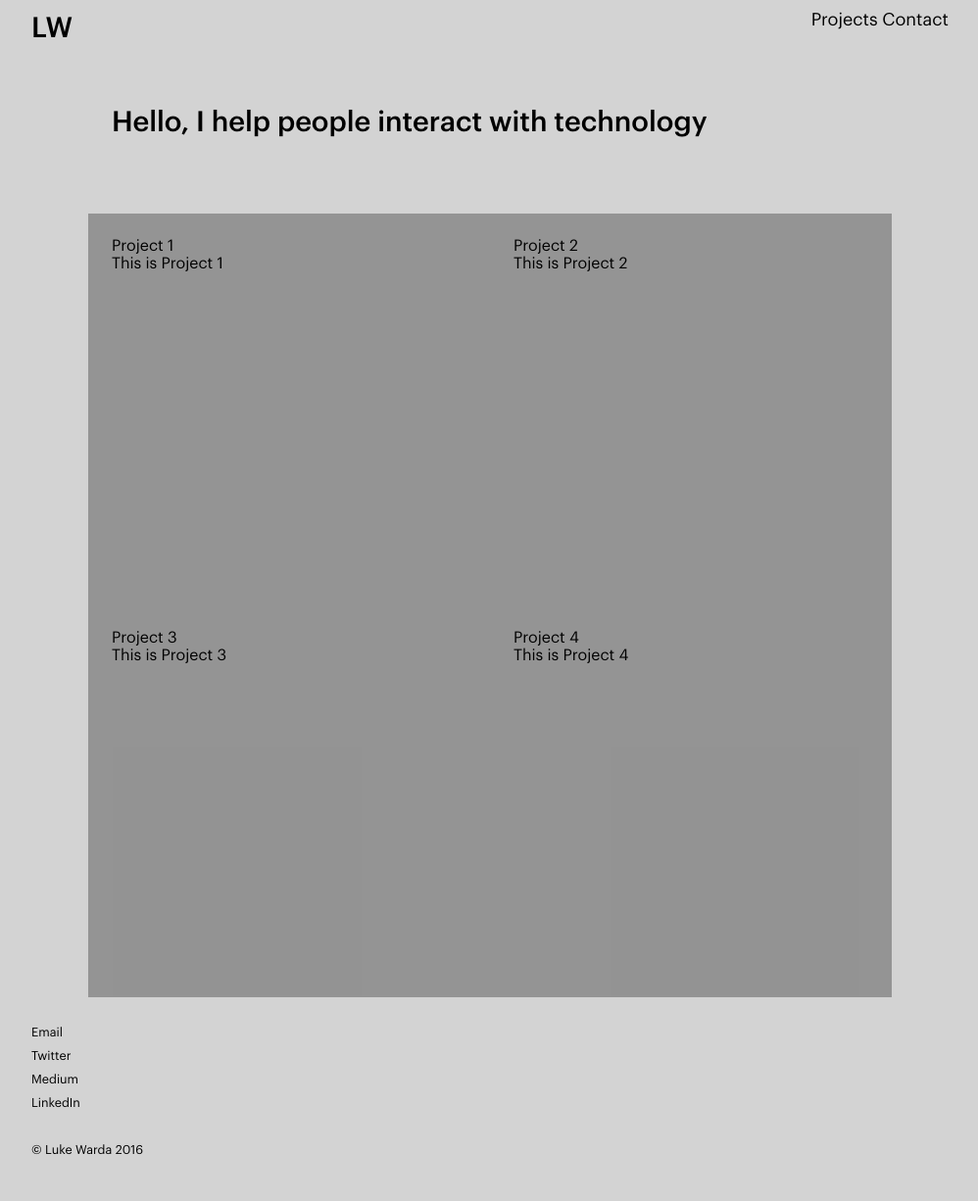
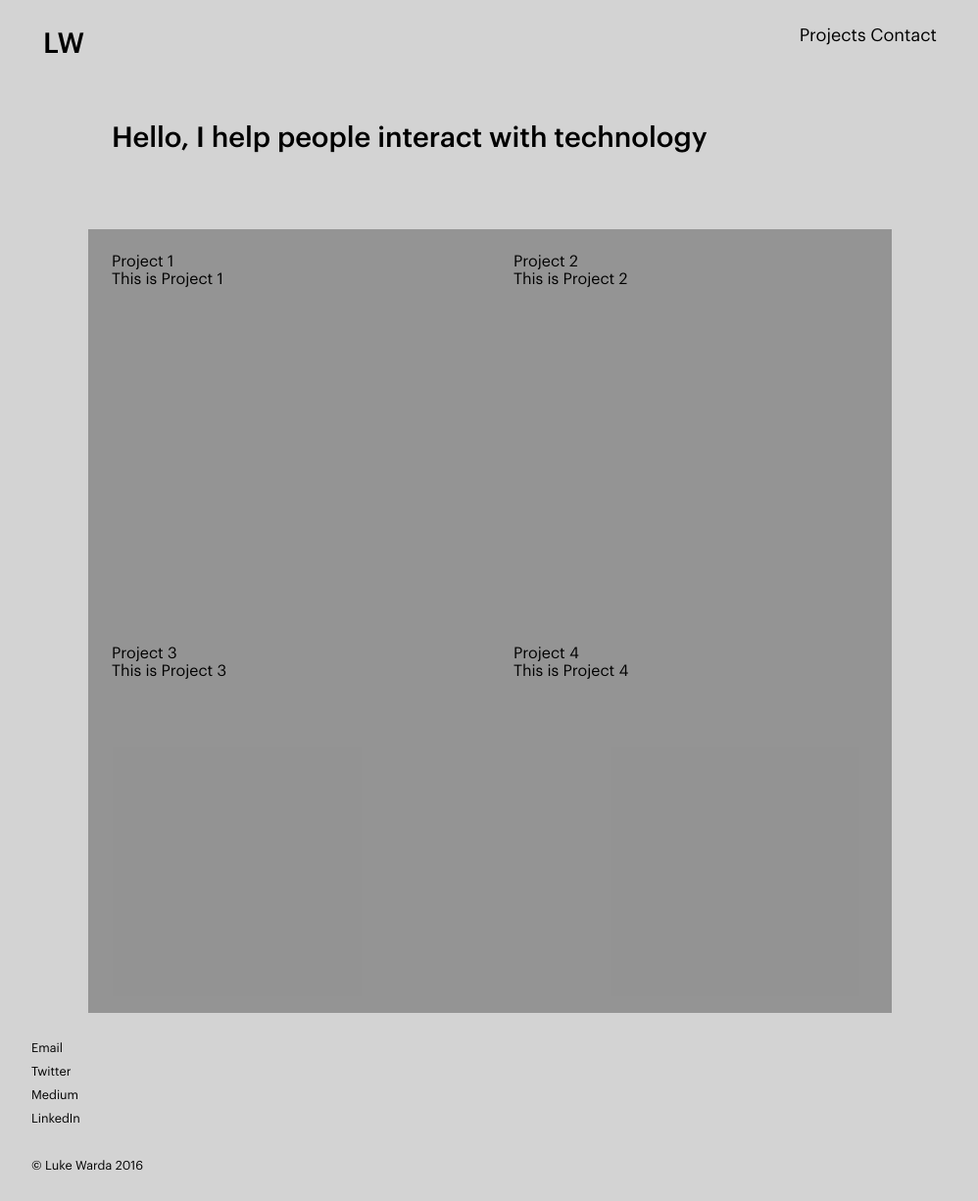
Before and after one commit to calingo/Luke-Warda-Portfolio, a Jekyll site: the page built from index.html, in a window 1280 px wide. Shown: the whole page at 98% size, without its empty margins (140-1138 px from the left). Built offline with Jekyll 4.4.1, drawn with Linux system fonts in a browser that asks for light colours.

Commit message:
cleaned up margins on body

```diff
--- a/_includes/css/common.css
+++ b/_includes/css/common.css
@@ -23,6 +23,8 @@
 body {
 	margin-left: auto;
 	margin-right: auto;
+	margin-top: 0;
+	margin-bottom: 0;
 }
 
 ul {
--- a/_includes/nav.html
+++ b/_includes/nav.html
@@ -1,8 +1,10 @@
 <nav class="unit unit-xs-1-3 unit-s-1-3 unit-m-1-3 unit-l-1-3">
-	<h1 class="logo push-0 gutter-half">LW</h1>
+	<h1 class="logo push-0 gutter">
+		<a href="{{site.baseurl}}/index.html">LW</a>
+	</h1>
 </nav>
 	<nav class="unit unit-xs-2-3 unit-s-2-3 unit-m-2-3 unit-l-2-3">
-		<ul class="nav mega gutter-half">
+		<ul class="nav mega gutter">
 			<li><a href="{{site.baseurl}}/index.html" class="{% if page.url == '/index.html' %}current{% endif %}">Projects</a></li>
 			<li><a href="{{site.baseurl}}/contact.html" class="{% if page.url == '/contact.html' %}current{% endif %}">Contact</a></li>
 		</ul>
--- a/_layouts/default.html
+++ b/_layouts/default.html
@@ -11,7 +11,7 @@
 </head>
 <body class="header-max margin-center">
 
-	<header class="masthead grid">
+	<header class="masthead grid pad-top">
 	{% include nav.html %}
 
 	</header>
```
